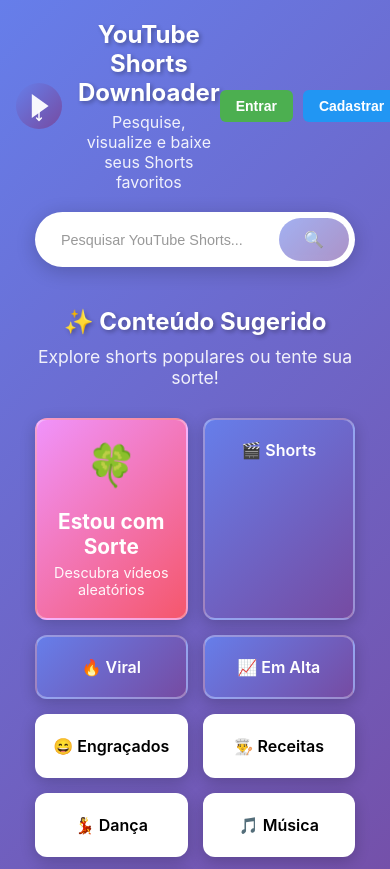
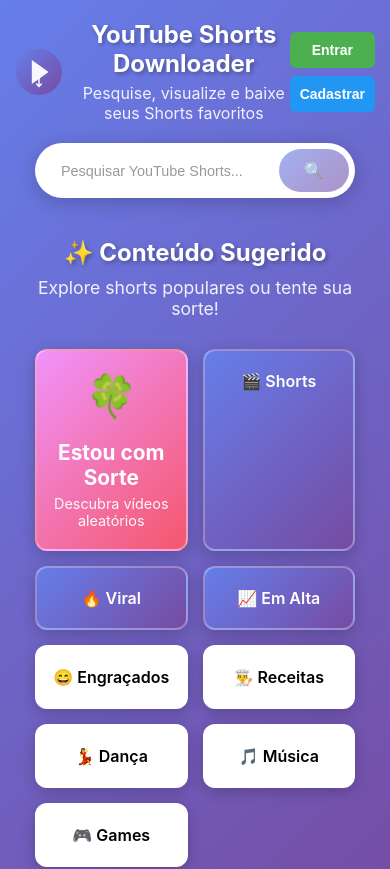
Before and after one commit to Jakson-Almeida/YoutubeShortAPI, a React (Create React App) app: page / in a window 390 px wide. Shown: the top 869 px of the page. Built offline with nearby package versions, Linux system fonts and the light colour scheme.

Commit message:
Style: Agrupar botões de auth verticalmente em telas pequenas

```diff
--- a/src/components/UserMenu.css
+++ b/src/components/UserMenu.css
@@ -179,3 +179,21 @@
     max-width: 180px;
   }
 }
+
+@media (max-width: 480px) {
+  .auth-buttons {
+    flex-direction: column;
+    gap: 8px;
+  }
+
+  .btn-auth {
+    width: 100%;
+    text-align: center;
+    padding: 10px; /* Aumentar área de toque */
+  }
+
+  /* Ajustar alinhamento geral do menu em telas pequenas */
+  .user-menu-container {
+    align-items: stretch;
+  }
+}
```
